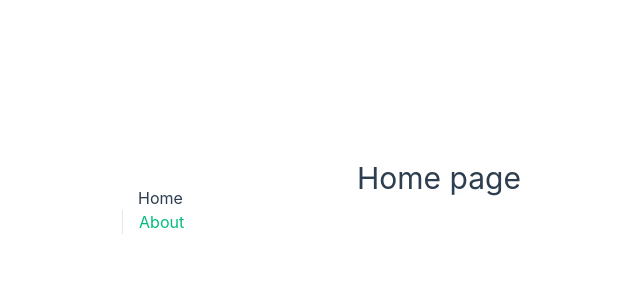
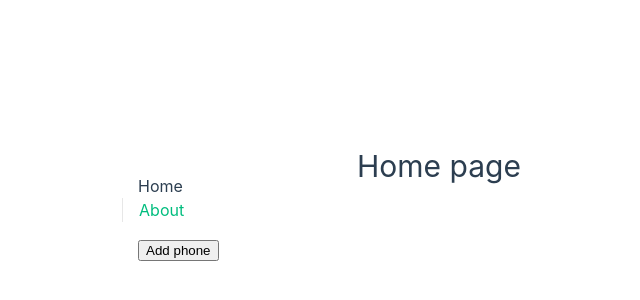
Before and after one commit to orbb1/phones, a Vue app: page / in a window 1280 px wide. Shown: the part 198-498 px from the top of the page, without its empty margins (283-923 px from the left). Built offline with nearby package versions, Linux system fonts and the light colour scheme.

Commit message:
initial store

```diff
--- /dev/null
+++ b/src/components/Tile/Tile.vue
@@ -0,0 +1,21 @@
+<script setup lang="ts">
+  const props = defineProps(['phone'])
+  const { years, model, brand, picture } = props.phone;
+</script>
+
+<template>
+  <div>
+
+    <p>Years: {{ years.start }} - {{ years.end }}</p>
+    <p>Brand: {{ brand.label }}</p>
+    <p>Model: {{ model.label }}</p>
+    <img :src="picture.url" />
+  </div>
+</template>
+
+<style>
+img {
+  width: 100px;
+  height: 100px;
+}
+</style>
--- /dev/null
+++ b/src/stores/phones.ts
@@ -0,0 +1,31 @@
+import { ref, computed } from 'vue'
+import { defineStore } from 'pinia'
+
+export type PhoneModel = {
+  id: number
+  years: {
+    start: string
+    end: string
+  }
+  brand: {
+    label: string
+    value: string
+  }
+  model: {
+    label: string
+    value: string
+  }
+  picture: {
+    url: string
+  }
+}
+
+export const usePhonesStore = defineStore('phones', () => {
+  const phones = ref<PhoneModel[]>([])
+
+  function addPhone(phone: PhoneModel) {
+    phones.value = [...phones.value, phone]
+  }
+
+  return { phones, addPhone }
+})
--- a/src/views/HomeView.vue
+++ b/src/views/HomeView.vue
@@ -1,5 +1,36 @@
+<script setup lang="ts">
+import Tile from '../components/Tile/Tile.vue'
+import { usePhonesStore } from '../stores/phones'
+import type { PhoneModel } from '../stores/phones'
+
+const phones = usePhonesStore()
+const newPhone: PhoneModel ={
+  id: 1,
+  brand: {
+    value: 'nokia',
+    label: 'Nokia',
+  },
+  model: {
+    value: '3100',
+    label: '3100',
+  },
+  years: {
+    start: '2004',
+    end: '2005'
+  },
+  picture:{
+    url: 'https://fdn2.gsmarena.com/vv/pics/nokia/no3100_00.jpg'
+  }
+}
+</script>
+
 <template>
+  <header>
+    <h1>Home page</h1>
+  </header>
   <main>
-    <h1>Home page</h1>
+
+    <Tile v-for="phone in phones.phones" :phone="phone" />
+    <button @click="phones.addPhone(newPhone)">Add phone</button>
   </main>
 </template>
```
Also changed, not shown: src/stores/counter.ts (deleted, +0 -12 lines).
